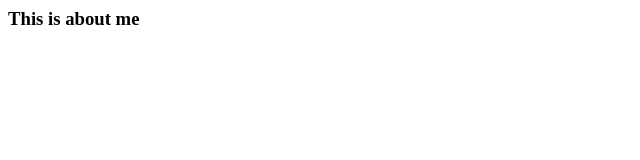
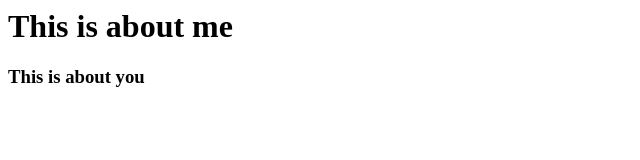
Before and after one commit to simistern/uoftday2, a plain HTML site: page about.html in a window 1280 px wide. Shown: the whole page, without its empty margins (0-640 px from the left). Drawn offline with Linux system fonts and the light colour scheme.

Commit message:
Update about.html

```diff
--- a/about.html
+++ b/about.html
@@ -1,3 +1,4 @@
 <html>
-    <h3>This is about me</h3>
+    <h1>This is about me</h1>
+        <h3>This is about you</h3>
 </html>
```
